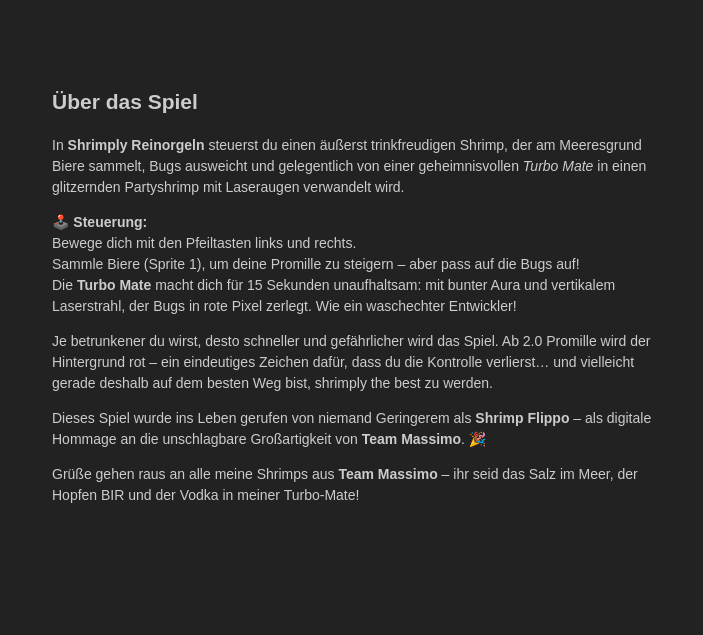
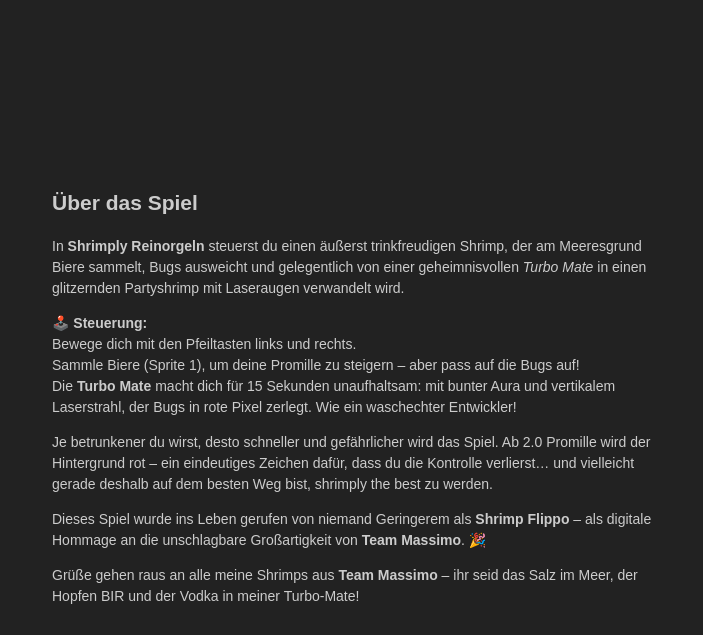
Before and after one commit to Captain-Flippo/shrimply-reinorgeln, a plain HTML site: page index.html in a window 1280 px wide. Shown: the part 849-1484 px from the top of the page, without its empty margins (288-991 px from the left). Before the commit the page ends 1383 px from the top, so only its background shows below. Drawn offline with Linux system fonts and the light colour scheme.

Commit message:
Update index.html

```diff
--- a/index.html
+++ b/index.html
@@ -1125,7 +1125,7 @@ canvas{
 
 
 <!-- Add content below the cart here -->
-<div style="max-width: 600px; margin: 2em auto; font-family: sans-serif; font-size: 14px; line-height: 1.5;">
+<div style="max-width: 600px; margin: 4em auto 2em auto; font-family: sans-serif; font-size: 14px; line-height: 1.5; padding-top: 4em;">
 	<h2>Über das Spiel</h2>
 	<p>
 		In <strong>Shrimply Reinorgeln</strong> steuerst du einen äußerst trinkfreudigen Shrimp, der am Meeresgrund Biere sammelt, Bugs ausweicht
```
Lines whose indentation alone changed are shown as unchanged.
